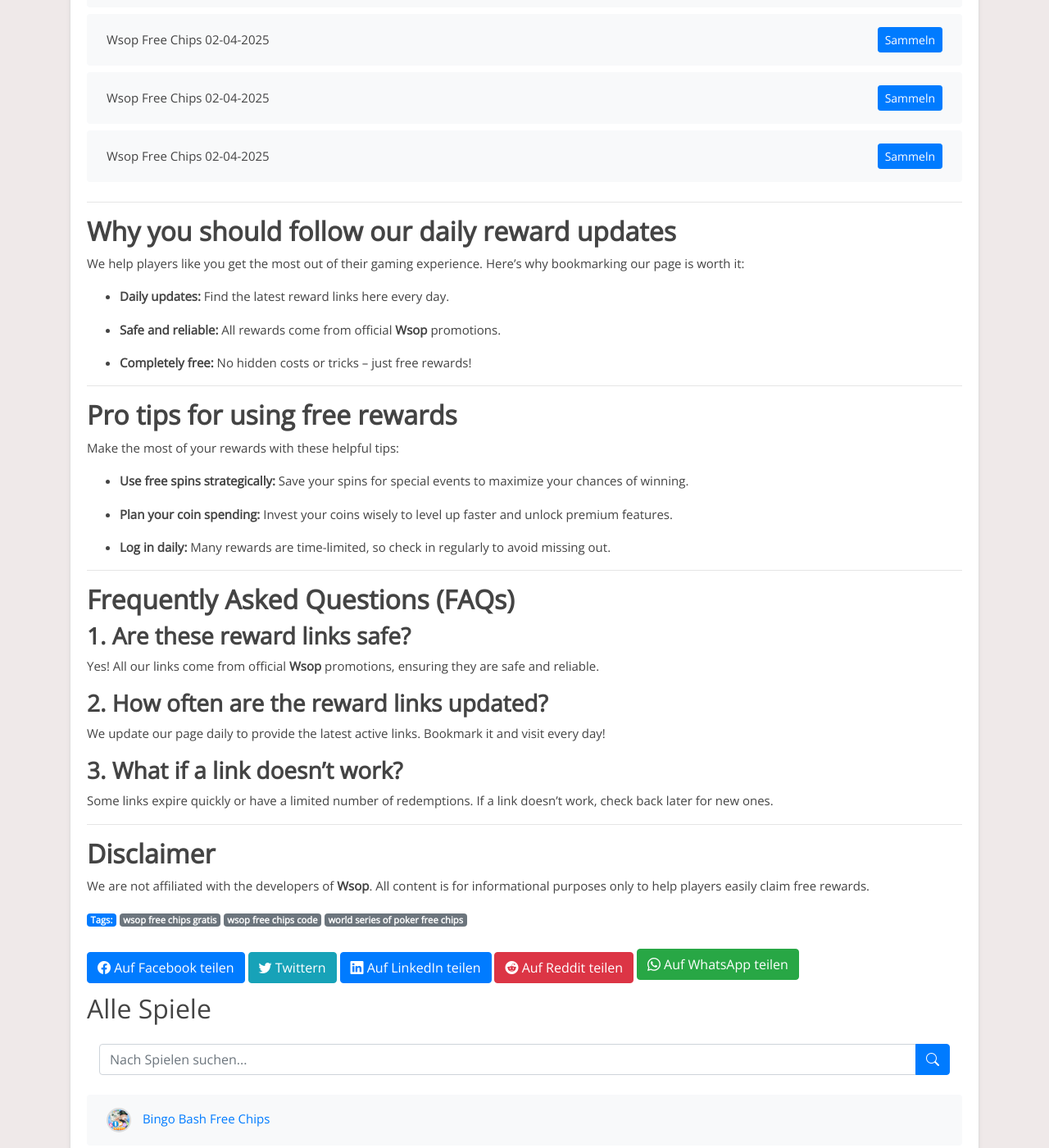
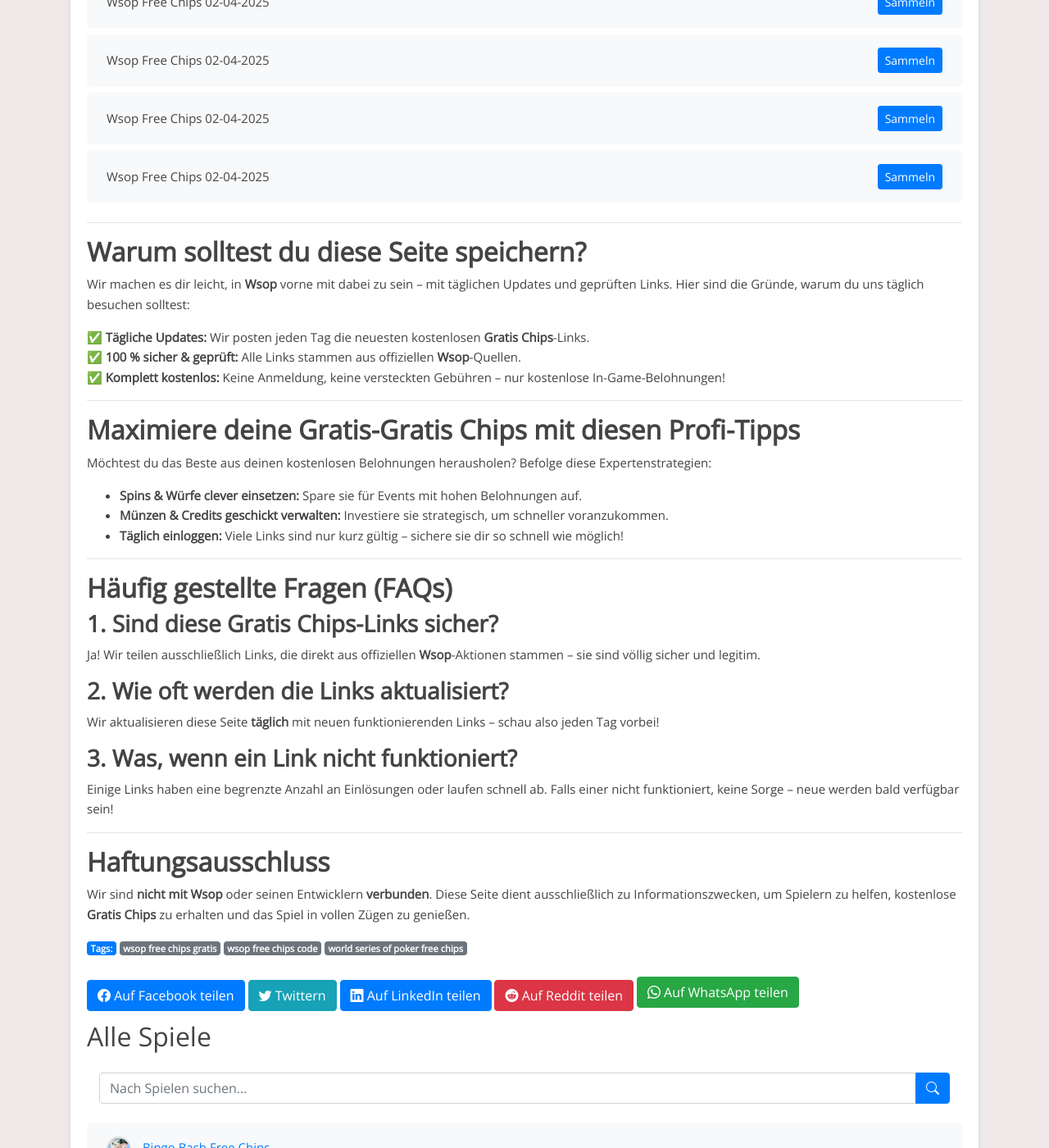
Before and after one commit to Prollad99/bs-de, a Jekyll site: the page built from _posts/2025-01-20-wsop.md, in a window 1280 px wide and 1400 px high, scrolled down 7772 px. Shown: the whole window at 82% size. Built offline with Jekyll 4.4.1, drawn with Linux system fonts in a browser that asks for light colours; some of the changed text lies outside the part shown.

Commit message:
Update wsop reward links, content, and last modified date

```diff
--- a/_includes/wsop_footer.html
+++ b/_includes/wsop_footer.html
@@ -1,55 +1,38 @@
 ---
 
+## **Warum solltest du diese Seite speichern?**
 
-## **Why you should follow our daily reward updates**
+Wir machen es dir leicht, in **Wsop** vorne mit dabei zu sein – mit täglichen Updates und geprüften Links. Hier sind die Gründe, warum du uns täglich besuchen solltest:
 
-We help players like you get the most out of their gaming experience. Here’s why bookmarking our page is worth it:
-
-- **Daily updates:** Find the latest reward links here every day.
-
-- **Safe and reliable:** All rewards come from official **Wsop** promotions.
-
-- **Completely free:** No hidden costs or tricks – just free rewards!
-
+✅ **Tägliche Updates:** Wir posten jeden Tag die neuesten kostenlosen **Gratis Chips**-Links.
+✅ **100 % sicher & geprüft:** Alle Links stammen aus offiziellen **Wsop**-Quellen.
+✅ **Komplett kostenlos:** Keine Anmeldung, keine versteckten Gebühren – nur kostenlose In-Game-Belohnungen!
 
 ---
 
+## **Maximiere deine Gratis-Gratis Chips mit diesen Profi-Tipps**
 
-## **Pro tips for using free rewards**
+Möchtest du das Beste aus deinen kostenlosen Belohnungen herausholen? Befolge diese Expertenstrategien:
 
-Make the most of your rewards with these helpful tips:
-
-- **Use free spins strategically:** Save your spins for special events to maximize your chances of winning.
-
-- **Plan your coin spending:** Invest your coins wisely to level up faster and unlock premium features.
-
-- **Log in daily:** Many rewards are time-limited, so check in regularly to avoid missing out.
-
+- **Spins & Würfe clever einsetzen:** Spare sie für Events mit hohen Belohnungen auf.
+- **Münzen & Credits geschickt verwalten:** Investiere sie strategisch, um schneller voranzukommen.
+- **Täglich einloggen:** Viele Links sind nur kurz gültig – sichere sie dir so schnell wie möglich!
 
 ---
 
+## **Häufig gestellte Fragen (FAQs)**
 
-## **Frequently Asked Questions (FAQs)**
+### **1. Sind diese Gratis Chips-Links sicher?**
+Ja! Wir teilen ausschließlich Links, die direkt aus offiziellen **Wsop**-Aktionen stammen – sie sind völlig sicher und legitim.
 
+### **2. Wie oft werden die Links aktualisiert?**
+Wir aktualisieren diese Seite **täglich** mit neuen funktionierenden Links – schau also jeden Tag vorbei!
 
-### **1. Are these reward links safe?**
-
-Yes! All our links come from official **Wsop** promotions, ensuring they are safe and reliable.
-
-
-### **2. How often are the reward links updated?**
-
-We update our page daily to provide the latest active links. Bookmark it and visit every day!
-
-
-### **3. What if a link doesn’t work?**
-
-Some links expire quickly or have a limited number of redemptions. If a link doesn’t work, check back later for new ones.
-
+### **3. Was, wenn ein Link nicht funktioniert?**
+Einige Links haben eine begrenzte Anzahl an Einlösungen oder laufen schnell ab. Falls einer nicht funktioniert, keine Sorge – neue werden bald verfügbar sein!
 
 ---
 
+## **Haftungsausschluss**
 
-## **Disclaimer**
-
-We are not affiliated with the developers of **Wsop**. All content is for informational purposes only to help players easily claim free rewards.
+Wir sind **nicht mit** **Wsop** oder seinen Entwicklern **verbunden**. Diese Seite dient ausschließlich zu Informationszwecken, um Spielern zu helfen, kostenlose **Gratis Chips** zu erhalten und das Spiel in vollen Zügen zu genießen.
--- a/_includes/wsop_post.html
+++ b/_includes/wsop_post.html
@@ -1,32 +1,27 @@
-Are you a dedicated **Wsop** player? Looking for the easiest way to collect free coins, spins, and other bonuses? You're in the right place! We update this page daily with new reward links so you don’t miss any chance to level up faster and fully enjoy the game.
+Bist du ein leidenschaftlicher **Wsop**-Spieler? Möchtest du **Gratis Chips** sammeln, ohne echtes Geld auszugeben? Dann bist du hier genau richtig!
 
-
-## **What are reward links?**
-
-Reward links are official promotions from **Wsop** developers that provide players with free in-game items like spins, coins, and exclusive bonuses. They are a great way to enhance your gameplay without spending money.
-
-
-Every day, we provide the latest and most reliable reward links, so you can redeem your rewards effortlessly and continue your journey without interruptions.
-
+Wir aktualisieren diese Seite **täglich** mit neuen **Gratis Chips**-Links, damit du dein Gameplay verbessern, schneller aufsteigen und spannende Belohnungen freischalten kannst – völlig kostenlos.
 
 ---
 
+## **Was sind Gratis Chips-Links?**
 
-## **How to redeem your free rewards**
+**Gratis Chips**-Links sind offizielle Belohnungen der **Wsop**-Entwickler. Sie bieten kostenlose **Gratis Chips** und weitere In-Game-Boni wie Spins, Würfe, Credits und spezielle Geschenke.
 
-Redeeming your daily rewards is simple and requires just a few steps:
-
-1. **Choose a reward link from the list below.**
-
-2. **Tap on the link and log into your Wsop account.**
-
-3. **The reward will be instantly credited to your account!**
-
-
-Check back on this page regularly, as links can expire quickly. Don’t miss out!
-
+Statt selbst danach zu suchen, übernehmen wir die Arbeit für dich! Wir sammeln und aktualisieren täglich die neuesten funktionierenden Links, damit du deine Gratis-Belohnungen mühelos einlösen kannst.
 
 ---
 
+## **So löst du deine kostenlosen Gratis Chips ein**
 
-## **Today's Wsop reward links**
+Deine **Gratis Chips** zu erhalten ist schnell und einfach:
+
+1. **Wähle einen Link aus der Liste unten.**
+2. **Klicke auf den Link und melde dich in deinem Wsop-Konto an.**
+3. **Genieße deine kostenlosen Gratis Chips – sofort in deinem Spiel verfügbar!**
+
+> 🔔 **Tipp:** Diese Links laufen schnell ab – schau täglich vorbei, um dir deine Belohnungen zu sichern!
+
+---
+
+## **Heutige Gratis-Gratis Chips für Wsop**
```
